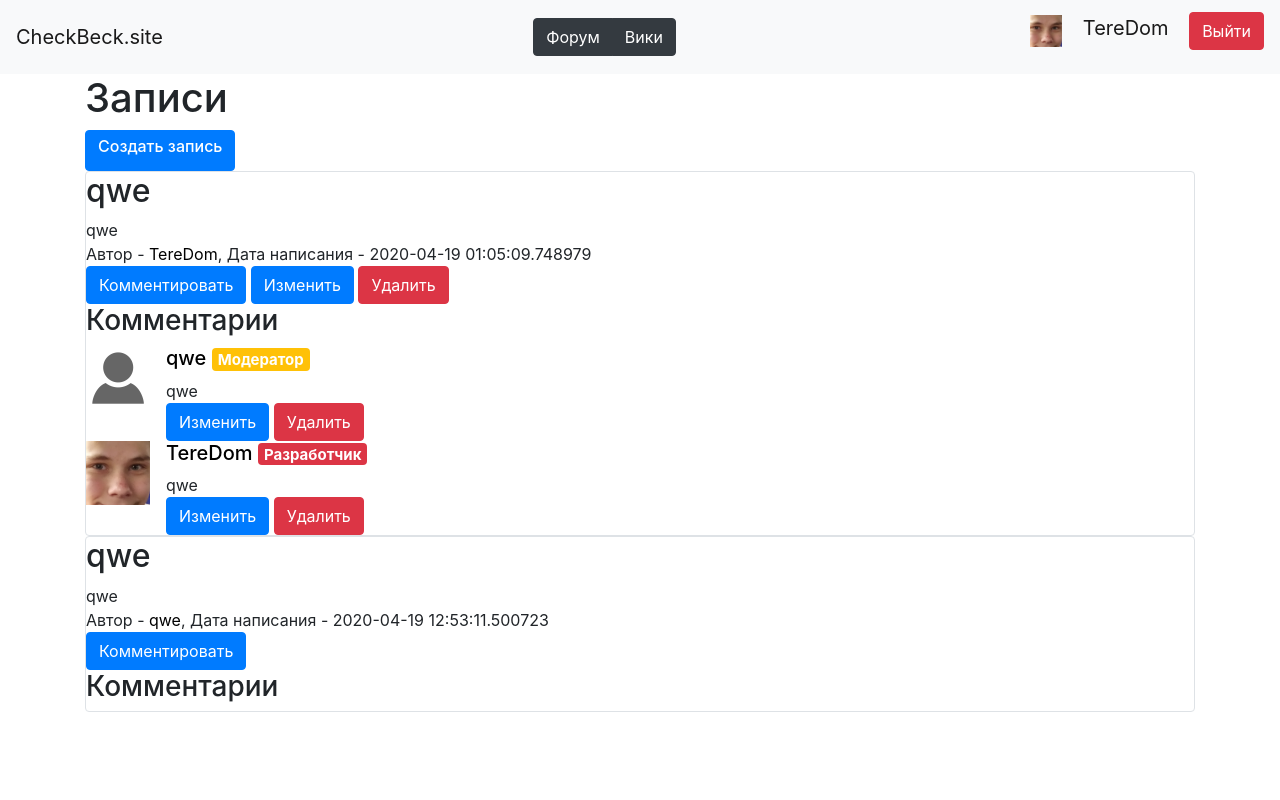
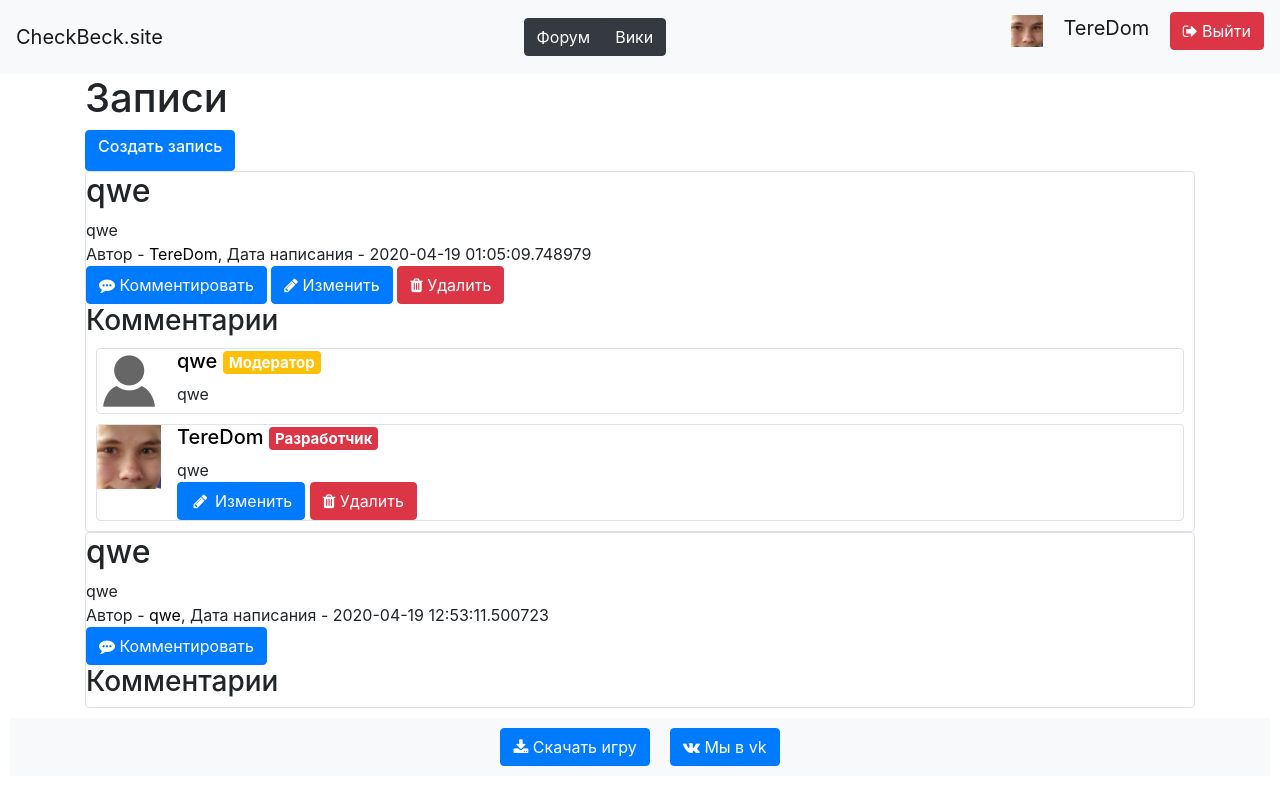
Before and after one commit to TereDom/CheckForumBeck, a Flask app: page / in a window 1280 px wide. Run offline with Flask 2, Linux system fonts and the light colour scheme; a user stored in the database is signed in; data comes from the database, SQL or seed files in the repository; both versions use the stored data as it was after the commit; some libraries are stand-ins or nearby versions.

Commit message:
Сделаны иконки и исправлены мелкие баги

```diff
--- a/app.py
+++ b/app.py
@@ -174,7 +174,7 @@ def delete(type, item_id):
 
 
 @app.route('/create_comment/<news_id>/<user_id>', methods=['GET', 'POST'])
-def create(news_id, user_id):
+def create_comment(news_id, user_id):
     form = CommentForm()
 
     param = dict()
--- a/templates/base.html
+++ b/templates/base.html
@@ -3,6 +3,7 @@
 <head>
     <meta charset="utf-8">
     <meta name="viewport" content="width=device-width, initial-scale=1, shrink-to-fit=no">
+    <link rel="stylesheet" href="https://maxcdn.bootstrapcdn.com/font-awesome/4.5.0/css/font-awesome.min.css">
     <link rel="stylesheet"
           href="https://stackpath.bootstrapcdn.com/bootstrap/4.4.1/css/bootstrap.min.css"
           integrity="sha384-Vkoo8x4CGsO3+Hhxv8T/Q5PaXtkKtu6ug5TOeNV6gBiFeWPGFN9MuhOf23Q9Ifjh"
@@ -22,12 +23,12 @@
             <p>
                 <img src="{{current_user.avatar}}" class="mr-3" alt="Аватар" height="32px">
                 <a class="navbar-brand" href="/profile/{{current_user.id}}">{{ current_user.name }}</a>
-                <a class="btn btn-danger" href="/logout">Выйти</a>
+                <a class="btn btn-danger" href="/logout"><i class="fa fa-sign-out"></i> Выйти</a>
             </p>
         {% else %}
             <p>
                 <a class="btn btn-primary " href="/register">Зарегистрироваться</a>
-                <a class="btn btn-primary" href="/login">Войти</a>
+                <a class="btn btn-primary" href="/login"><i class="fa fa-sign-in"></i> Войти</a>
             </p>
         {% endif %}
     </nav>
@@ -36,5 +37,15 @@
 <main role="main" class="container">
     {% block content %}{% endblock %}
 </main>
+<footer>
+    <ul class="nav justify-content-center bg-light" style="margin: 10px;">
+        <li class="nav-item" style="margin: 10px;">
+            <a class="btn btn-primary" href="#"><i class="fa fa-download"></i> Скачать игру</a>
+        </li>
+        <li class="nav-item" style="margin: 10px;">
+            <a class="btn btn-primary" href="https://vk.com/CheckBeck"><i class="fa fa-vk"></i> Мы в vk</a>
+        </li>
+    </ul>
+</footer>
 </body>
 </html>
--- a/templates/records.html
+++ b/templates/records.html
@@ -17,17 +17,17 @@
     </div>
     {% if current_user.id %}
         <div>
-            <a href="/create_comment/{{item.id}}/0" class="btn btn-primary">Комментировать</a>
+            <a href="/create_comment/{{item.id}}/0" class="btn btn-primary"><i class="fa fa-commenting"></i> Комментировать</a>
             {% if current_user == item.user %}
-                <a href="/refactor/News/{{item.id}}" class="btn btn-primary">Изменить</a>
-                <a href="/delete/News/{{item.id}}" class="btn btn-danger">Удалить</a>
+                <a href="/refactor/News/{{item.id}}" class="btn btn-primary"><i class="fa fa-pencil"></i> Изменить</a>
+                <a href="/delete/News/{{item.id}}" class="btn btn-danger"><i class="fa fa-trash"></i> Удалить</a>
             {% endif %}
         </div>
     {% endif %}
     <h3>Комментарии</h3>
     {% for comment in comments %}
     {% if comment.news_id == item.id %}
-        <div class="media">
+        <div class="media border rounded" style="margin: 10px;">
             <img src="{{comment.user.avatar}}" class="mr-3" alt="Аватар" height="64px">
             <div class="media-body">
                 <h5 class="mt-0"><a href="/profile/{{comment.user_id}}" style="color: #000000;">
@@ -40,9 +40,11 @@
                 </a></h5>
                 {{comment.content}}
                 <div>
-                    {% if current_user == item.user %}
-                        <a href="/refactor/Comment/{{comment.id}}" class="btn btn-primary">Изменить</a>
-                        <a href="/delete/Comment/{{comment.id}}" class="btn btn-danger">Удалить</a>
+                    {% if current_user == comment.user %}
+                        <a href="/refactor/Comment/{{comment.id}}" class="btn btn-primary"><i class="fa fa-pencil fa-fw"></i> Изменить</a>
+                    {% endif %}
+                    {% if current_user.status == 'admin' and comment.user.status == 'user' or current_user == comment.user %}
+                        <a href="/delete/Comment/{{comment.id}}" class="btn btn-danger"><i class="fa fa-trash"></i> Удалить</a>
                     {% endif %}
                 </div>
             </div>
```
Also changed, not shown: templates/profile.html (+11 -5 lines), db/DataBase.sqlite.
